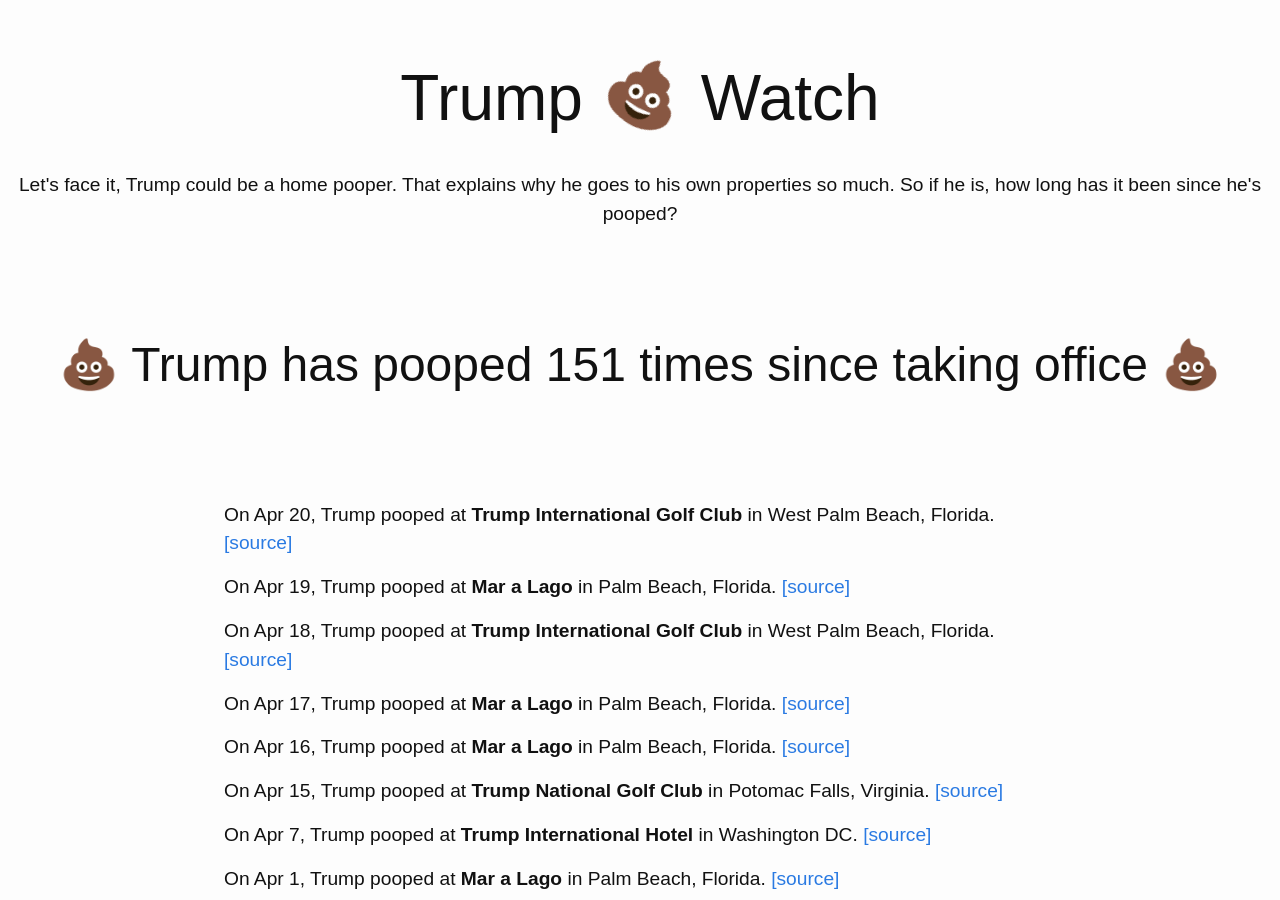
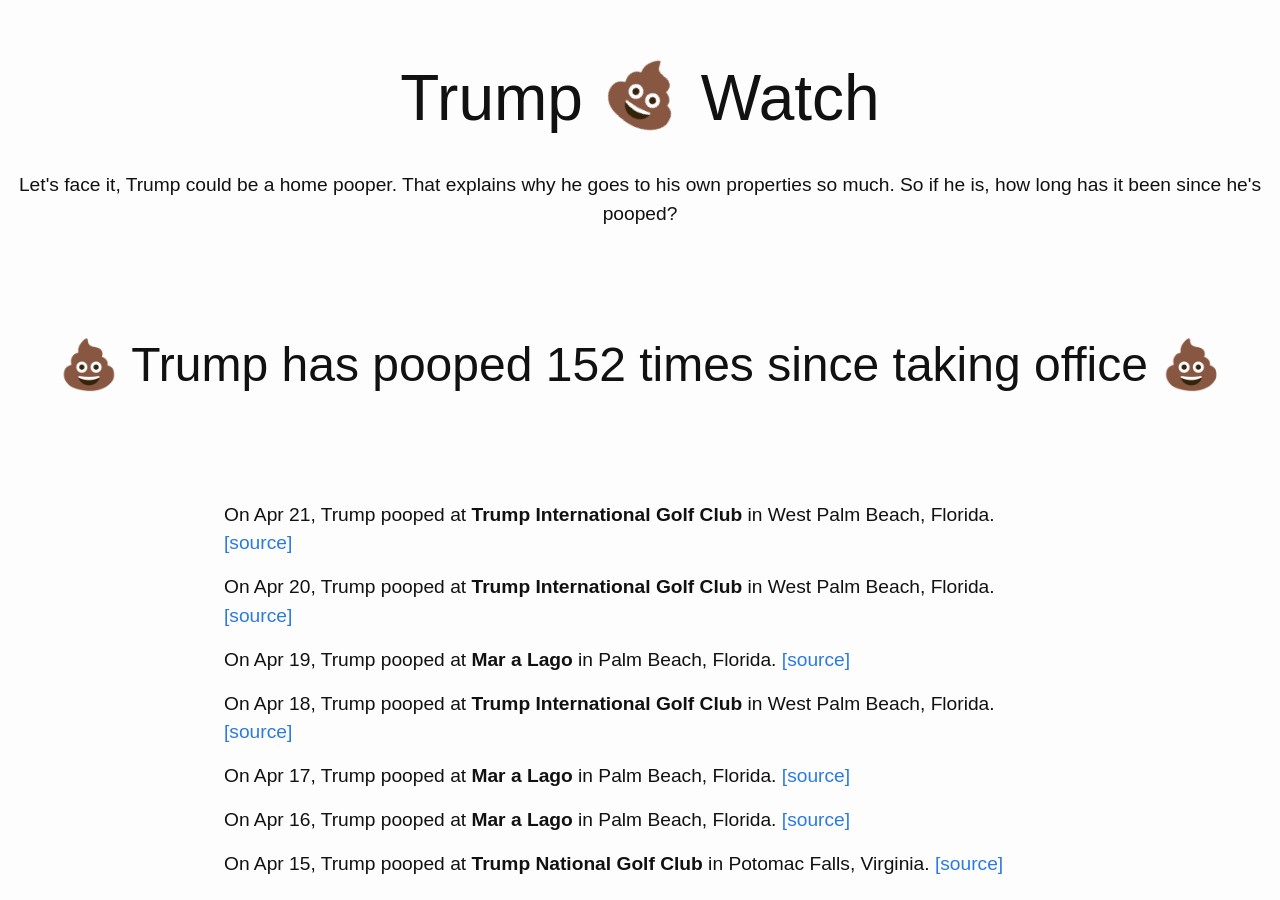
Before and after one commit to dansinker/trumppoopwatch.org, a Jekyll site: the page built from pooparchive.md, in a window 1280 px wide and 900 px high. Built offline with Jekyll 4.4.1, drawn with Linux system fonts in a browser that asks for light colours; nearby versions of some CDN libraries.

Commit message:
barbara bush funeral golf

```diff
--- a/_data/trumps.yml
+++ b/_data/trumps.yml
@@ -1,4 +1,8 @@
 poops:
+- location: Trump International Golf Club
+  city: West Palm Beach, Florida
+  date: 2018-04-21
+  link: https://twitter.com/tom__brenner/status/987678280168955904
 - location: Trump International Golf Club
   city: West Palm Beach, Florida
   date: 2018-04-20
```
